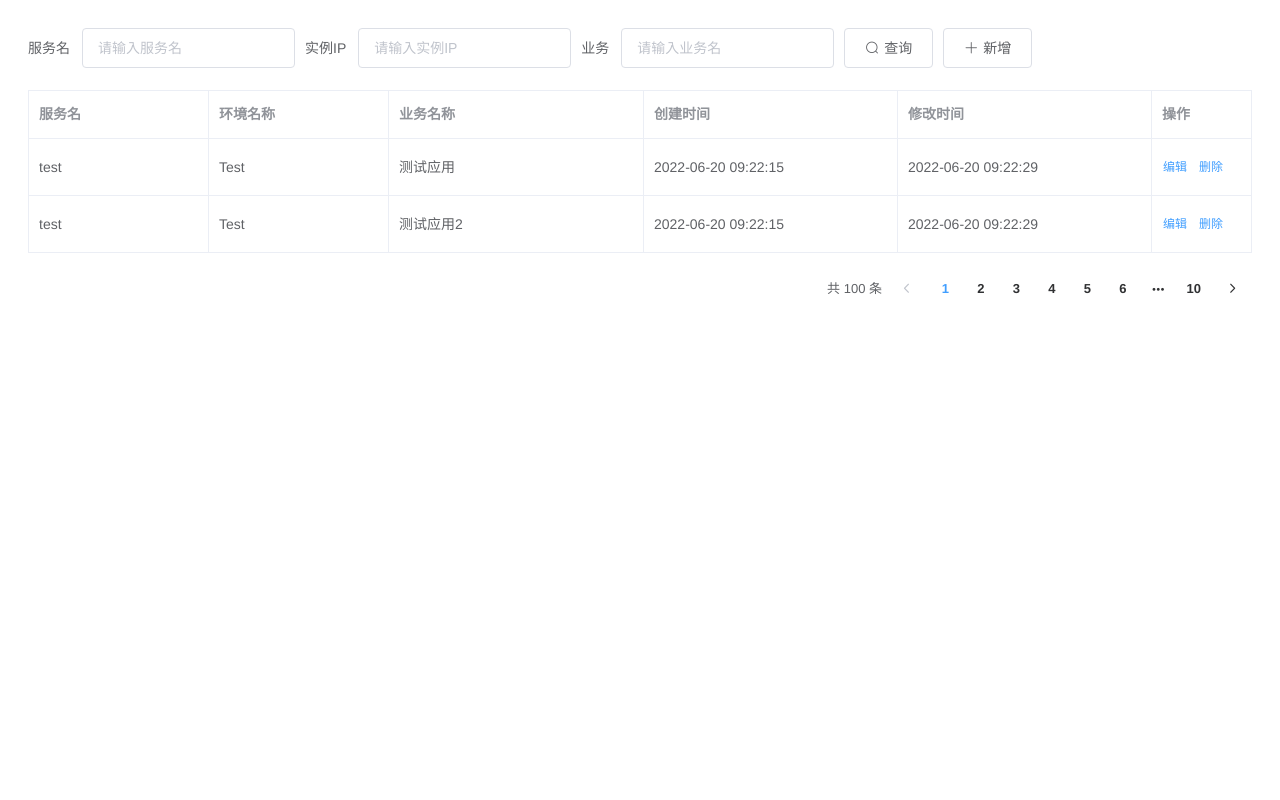
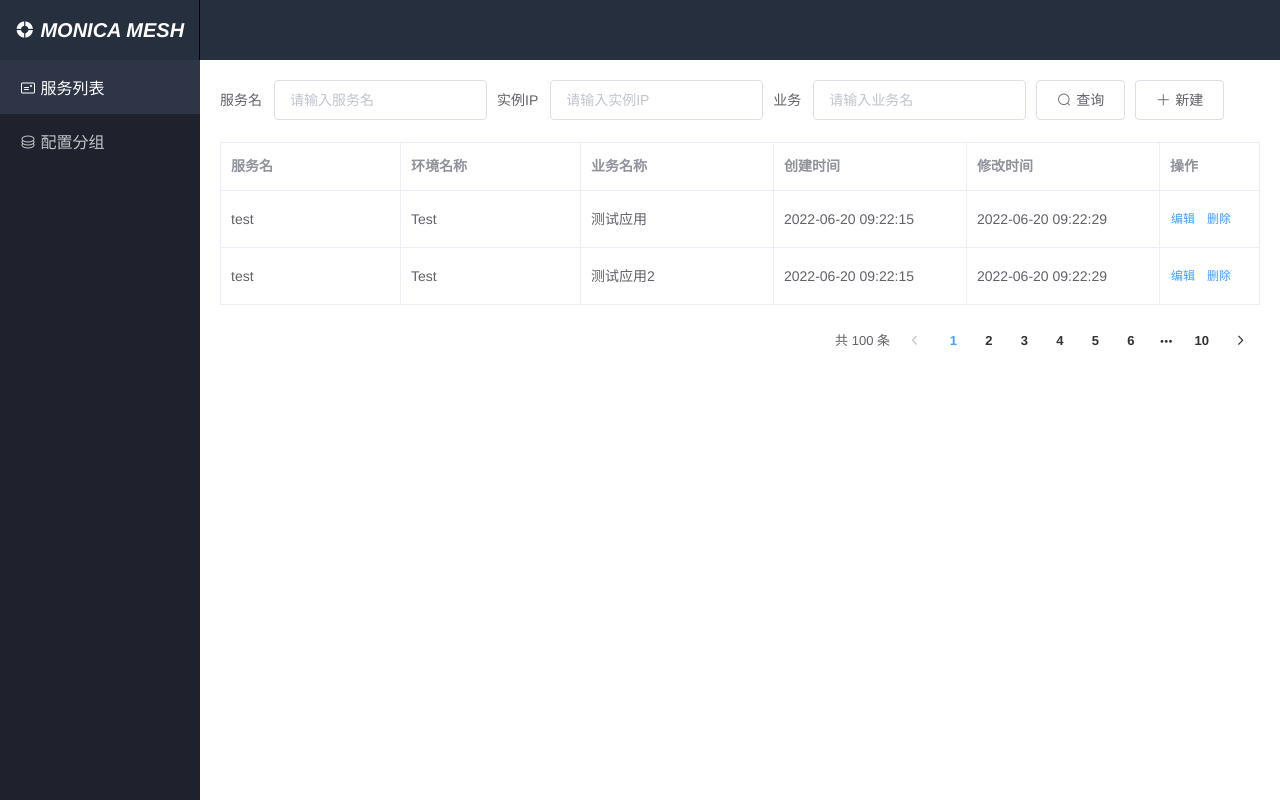
Before and after one commit to ZuoFuhong/monica, a Vue app: page / in a window 1280 px wide. Built offline with nearby package versions, Linux system fonts and the light colour scheme.

Commit message:
feat: implement page area

```diff
--- a/src/App.vue
+++ b/src/App.vue
@@ -5,11 +5,18 @@
 </template>
 
 <style lang="scss">
+html,
+body {
+  margin: 0;
+  padding: 0;
+  height: 100%;
+}
 #app {
   font-family: Avenir, Helvetica, Arial, sans-serif;
   -webkit-font-smoothing: antialiased;
   -moz-osx-font-smoothing: grayscale;
   text-align: center;
   color: #2c3e50;
+  height: 100%;
 }
 </style>
--- a/src/views/Home.vue
+++ b/src/views/Home.vue
@@ -1,5 +1,18 @@
 <template>
   <el-container>
+    <el-header>
+      <el-row>
+        <div class="logo-field">
+          <p class="proj-name"><i class="el-icon-s-help"></i><i> MONICA MESH</i></p>
+        </div>
+      </el-row>
+    </el-header>
+    <el-container>
+      <el-aside>
+        <el-row v-for="(item, idx) in menus" :key="idx">
+          <p class="menu-item" :class="{'menu-item-active': idx === activeMenu}" @click="switchMenuFocus(idx)"><i :class="item.icon"></i> {{item.name}}</p>
+        </el-row>
+      </el-aside>
       <el-main>
         <el-row style="text-align: left;">
           <el-form :inline="true" :model="formInline" class="demo-form-inline">
@@ -13,8 +26,8 @@
               <el-input v-model="formInline.businessName" placeholder="请输入业务名" maxlength="20"></el-input>
             </el-form-item>
             <el-form-item>
-            <el-button icon="el-icon-search" @click="onSubmit">查询</el-button>
-            <el-button icon="el-icon-plus" @click="onSubmit">新增</el-button>
+              <el-button icon="el-icon-search" @click="searchService">查询</el-button>
+              <el-button icon="el-icon-plus" @click="addService">新建</el-button>
             </el-form-item>
           </el-form>
         </el-row>
@@ -52,8 +65,8 @@
               label="操作"
               width="100">
               <template slot-scope="scope">
-              <el-button @click="handleEdit(scope.row)" type="text" size="small">编辑</el-button>
-              <el-button @click="handleDelete(scope.row)" type="text" size="small">删除</el-button>
+                <el-button @click="handleEditService(scope.row)" type="text" size="small">编辑</el-button>
+                <el-button @click="handleDeleteService(scope.row)" type="text" size="small">删除</el-button>
               </template>
             </el-table-column>
           </el-table>
@@ -69,6 +82,7 @@
         </el-row>
       </el-main>
     </el-container>
+  </el-container>
 </template>
 
 <script>
@@ -77,6 +91,18 @@ export default {
   name: 'Home',
   data() {
     return {
+      // 侧边栏菜单
+      activeMenu: 0,
+      menus: [
+        {
+          icon: "el-icon-postcard",
+          name: "服务列表"
+        },
+        {
+          icon: "el-icon-coin",
+          name: "配置分组"
+        }
+      ],
       formInline: {
         serviceName: '',
         instance: '',
@@ -108,13 +134,24 @@ export default {
     }
   },
   methods: {
-    onSubmit() {
+    // 切换菜单
+    switchMenuFocus(idx) {
+      this.activeMenu = idx
+    },
+    // 搜索服务
+    searchService() {
       console.log('submit!');
     },
-    handleEdit(row) {
+    // 新建服务
+    addService() {
+
+    },
+    // 编辑服务
+    handleEditService(row) {
       console.log(row)
     },
-    handleDelete(row) {
+    // 删除服务
+    handleDeleteService(row) {
       console.log(row)
     },
     // 时间格式
@@ -132,5 +169,42 @@ export default {
 </script>
 
 <style lang="scss" scoped>
-
+.el-container {
+  height: 100%;
+}
+.el-header {
+  padding: 0;
+  background-color: #262f3e;
+  .logo-field {
+    width: 199px;
+    border-right: 1px solid #000000;
+    .proj-name{
+      color: #ffffff;
+      font-size: 20px;
+      font-weight: bold;
+      margin: 0;
+      line-height: 60px;
+    }
+  }
+}
+.el-aside {
+  background-color: #1f222c;
+  width: 200px !important;
+  .menu-item {
+    color: #c1c6c8;
+    text-align: left;
+    padding: 15px 20px;
+    margin: 0;
+  }
+  .menu-item:hover{
+    background-color: #2d3546;
+    color: #ffffff;
+    cursor: pointer;
+  }
+  .menu-item-active {
+    background-color: #2d3546;
+    color: #ffffff;
+    cursor: pointer;
+  }
+}
 </style>
```
Lines whose indentation alone changed are shown as unchanged.
